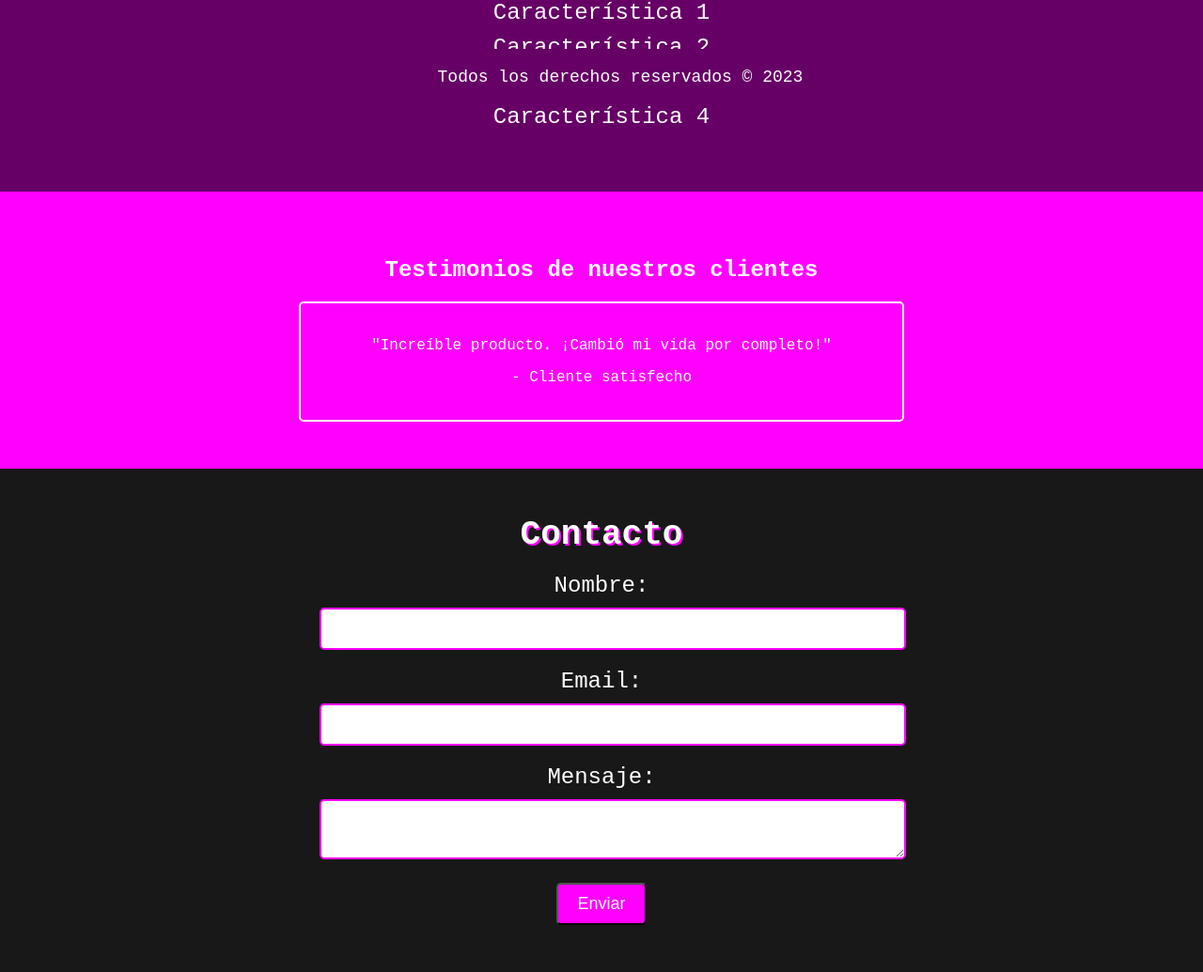
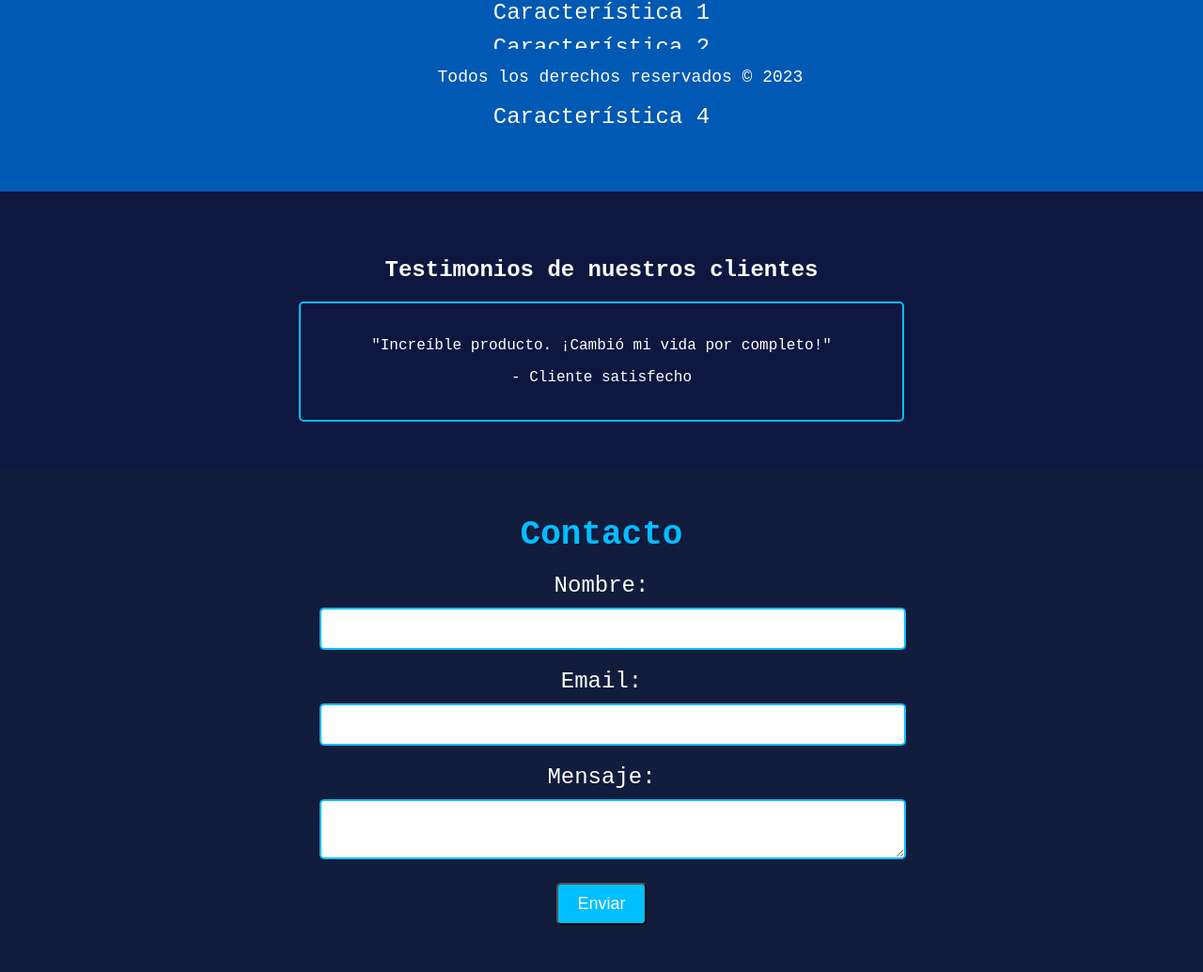
Before and after one commit to isidrocuma/isidrocuma.github.io, a plain HTML site: page index.html in a window 1280 px wide. Shown: the part 688-1723 px from the top of the page at 94% size. Drawn offline with Linux system fonts and the light colour scheme.

Commit message:
Update styles.css

```diff
--- a/styles.css
+++ b/styles.css
@@ -1,5 +1,5 @@
 body {
-    background-color: #181818;
+    background-color: #121c3d;
     color: #fff;
     font-family: 'Courier New', monospace;
     margin: 0;
@@ -7,7 +7,7 @@ body {
 }
 
 header {
-    background-color: #ff00ff;
+    background-color: #0e1740;
     text-align: center;
     padding: 20px;
 }
@@ -15,6 +15,7 @@ header {
 header h1 {
     font-size: 36px;
     margin: 0;
+    color: #00bfff;
 }
 
 #hero {
@@ -34,7 +35,8 @@ header h1 {
 .hero-content h2 {
     font-size: 48px;
     margin: 0;
-    text-shadow: 3px 3px #ff00ff;
+    color: #00bfff;
+    text-shadow: 2px 2px #0e1740;
 }
 
 .hero-content p {
@@ -44,7 +46,7 @@ header h1 {
 
 .btn {
     display: inline-block;
-    background-color: #ff00ff;
+    background-color: #00bfff;
     color: #fff;
     padding: 10px 20px;
     border-radius: 5px;
@@ -55,11 +57,11 @@ header h1 {
 }
 
 .btn:hover {
-    background-color: #660066;
+    background-color: #0059b3;
 }
 
 #caracteristicas {
-    background-color: #660066;
+    background-color: #0059b3;
     padding: 50px 0;
     text-align: center;
 }
@@ -68,7 +70,7 @@ header h1 {
     font-size: 36px;
     margin: 0;
     color: #fff;
-    text-shadow: 2px 2px #ff00ff;
+    text-shadow: 2px 2px #0e1740;
 }
 
 #caracteristicas ul {
@@ -82,7 +84,7 @@ header h1 {
 }
 
 #testimonios {
-    background-color: #ff00ff;
+    background-color: #0e1740;
     padding: 50px 0;
     text-align: center;
 }
@@ -91,12 +93,12 @@ header h1 {
     max-width: 600px;
     margin: 0 auto;
     padding: 20px;
-    border: 2px solid #fff;
+    border: 2px solid #00bfff;
     border-radius: 5px;
 }
 
 #contacto {
-    background-color: #181818;
+    background-color: #121c3d;
     padding: 50px 0;
     text-align: center;
 }
@@ -104,8 +106,8 @@ header h1 {
 #contacto h2 {
     font-size: 36px;
     margin: 0;
-    color: #fff;
-    text-shadow: 2px 2px #ff00ff;
+    color: #00bfff;
+    text-shadow: 2px 2px #0e1740;
 }
 
 form {
@@ -124,7 +126,7 @@ form textarea {
     width: 100%;
     padding: 10px;
     font-size: 18px;
-    border: 2px solid #ff00ff;
+    border: 2px solid #00bfff;
     border-radius: 5px;
     margin-top: 10px;
 }
@@ -134,7 +136,7 @@ form .btn {
 }
 
 footer {
-    background-color: #660066;
+    background-color: #0059b3;
     text-align: center;
     padding: 20px;
     position: absolute;
```
